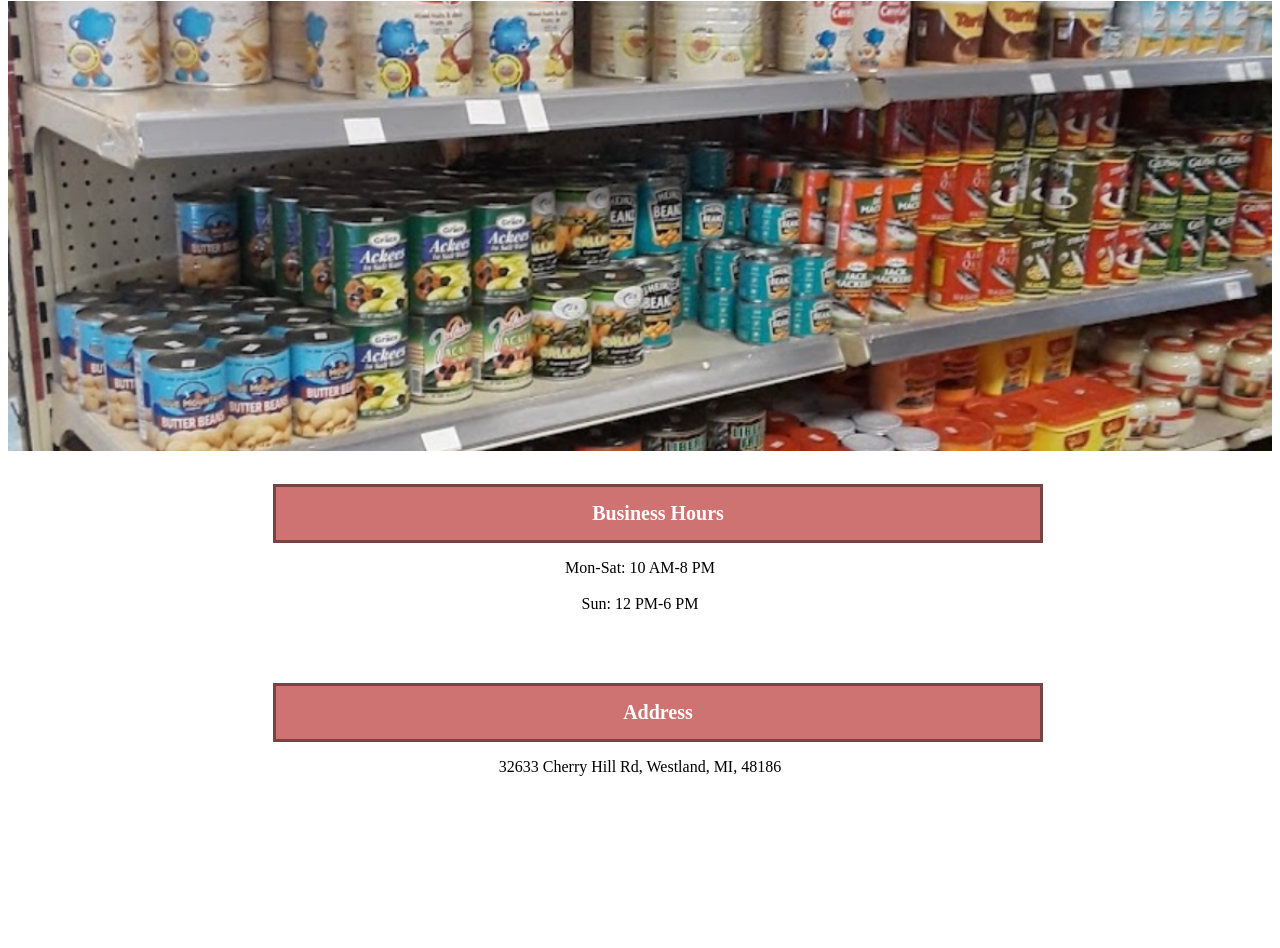
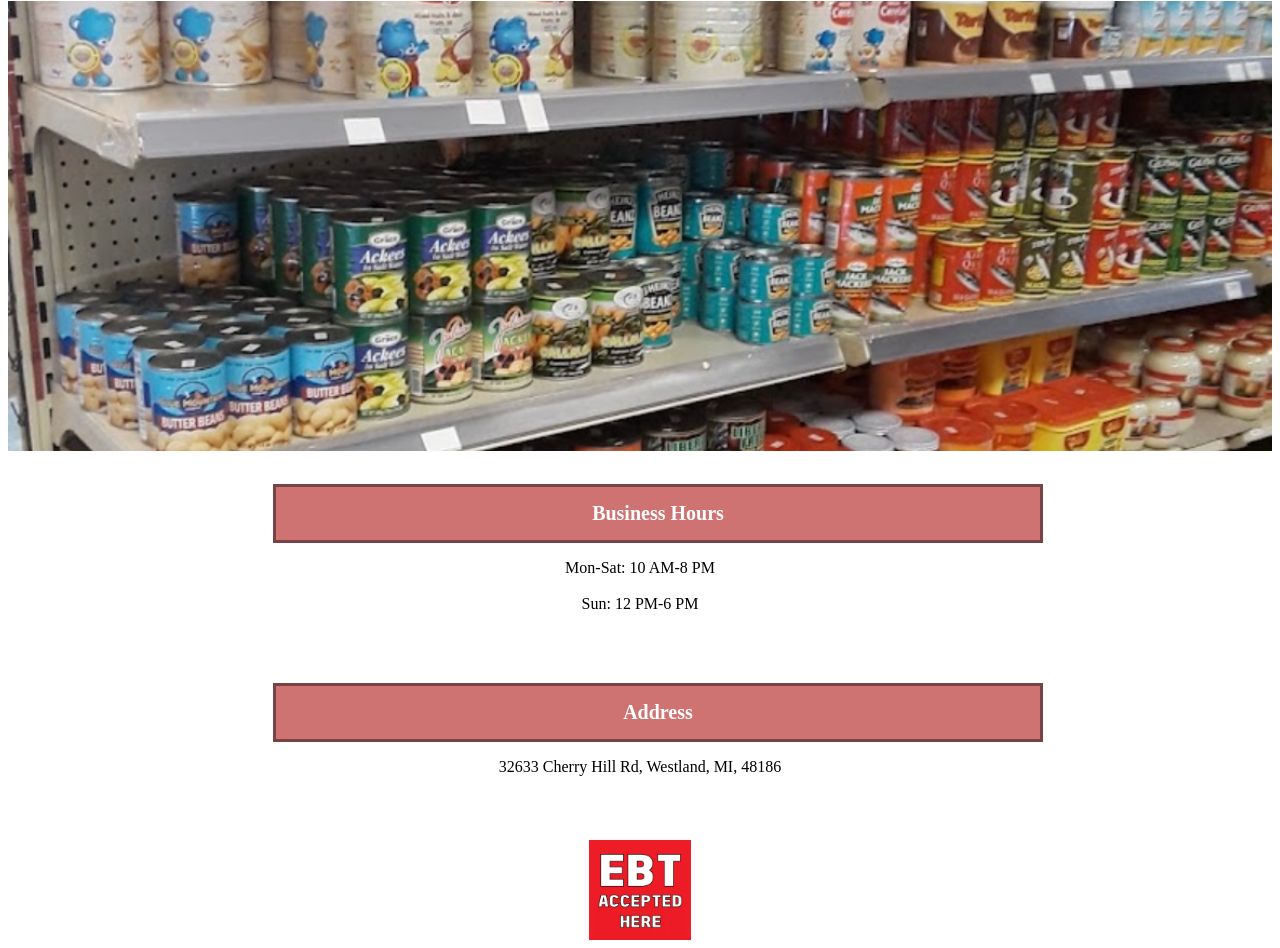
Before and after one commit to boubabaueel/Marantha-Market, a plain HTML site: page service.html in a window 1280 px wide. Shown: the part 724-1672 px from the top of the page. Before the commit the page ends 1562 px from the top, so only its background shows below. Drawn offline with Linux system fonts and the light colour scheme.

Commit message:
all commit

```diff
--- a/service.html
+++ b/service.html
@@ -76,6 +76,14 @@
       </p>
    </div>
 
+  </div>
+  <div class="ebt-headimg">
+   <br>    <br><br><br><br>
+   <br><br><br><br>      <br><br><br><br>
+     <br><br><br><br>   <br><br><br><br>
+
+</div>
+
 
 <script src="script.js"> </script>
 </body>
--- a/style.css
+++ b/style.css
@@ -9,6 +9,17 @@ background-color: #f1f6f2e2;
     font-size: 10px;
     margin: 10px;
     color:white ;
+
+}
+.ebt-headimg{
+    background-image: url(ebt.jpg);
+    background-attachment:contain;
+       margin-top: 10px;
+       background-position: center;
+       background-size: contain;
+       background-repeat: no-repeat;
+       max-height: 100px;
+
 
 }
 h4{
@@ -479,6 +490,7 @@ font-family:Georgia, 'Times New Roman', Times, serif
         transform: translateY(-8px) rotate(-45deg);
     }
 
+
 .wrapper {
     display: grid;
     grid-template-columns: repeat(1,1fr);
```
Also changed, not shown: ebt.jpg (added).
